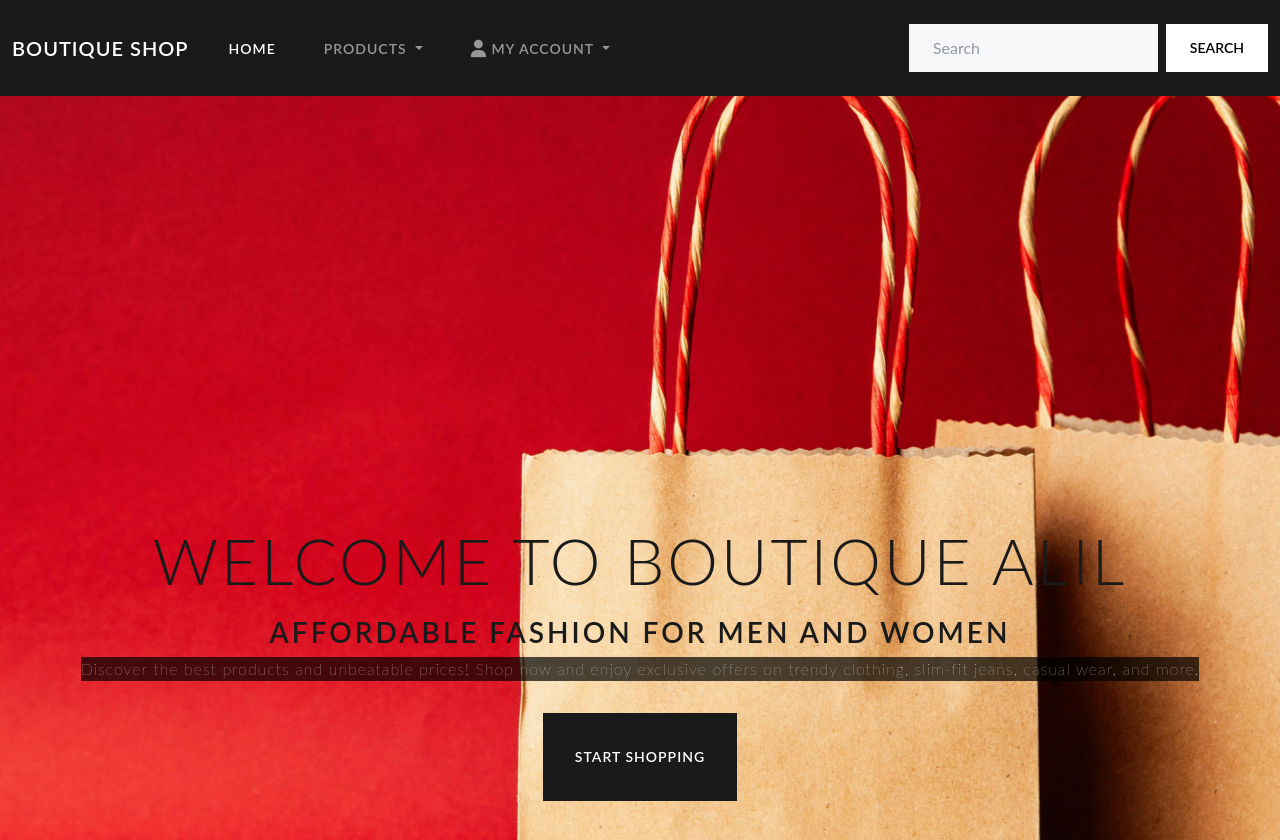
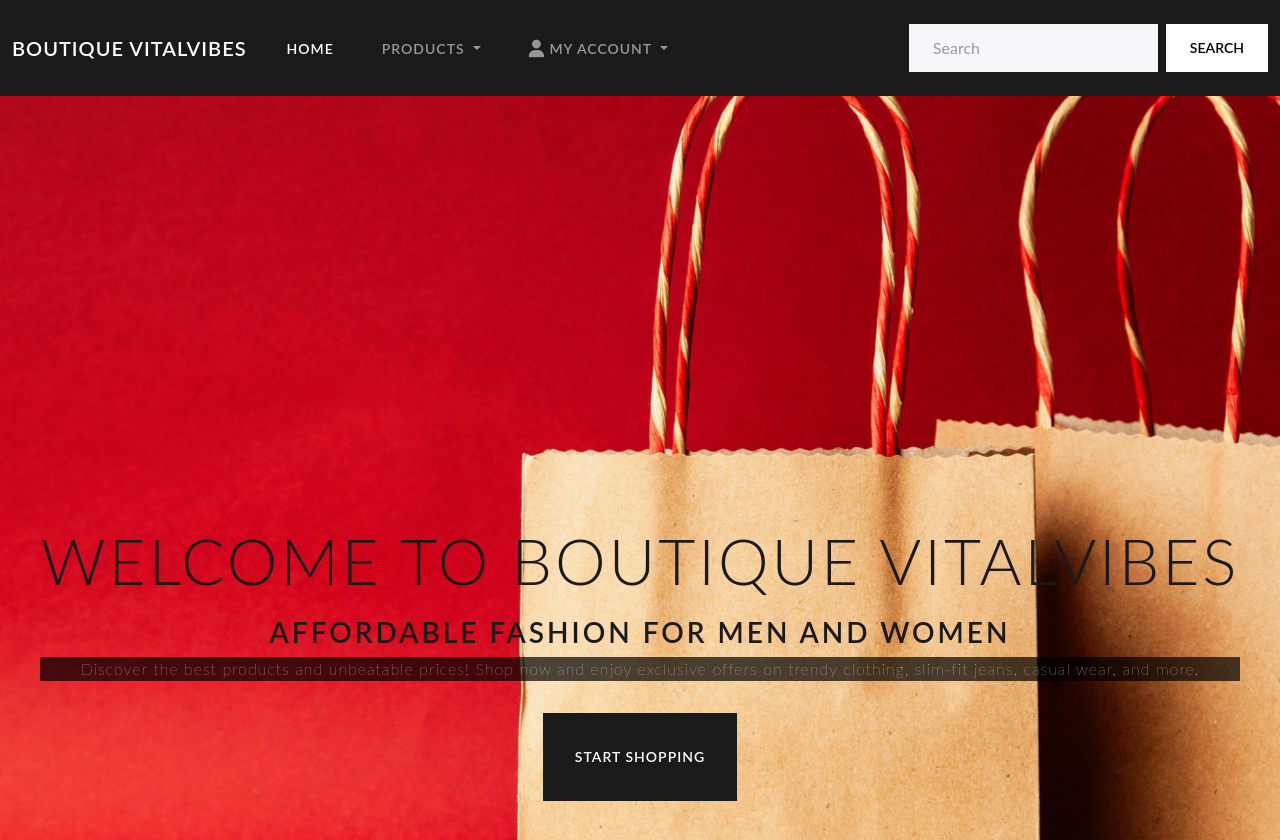
Before and after one commit to BadrAlioui/boutique_shop, a Django app: page / in a window 1280 px wide. Shown: the top 840 px of the page. Run offline with Django 5.2, Linux system fonts and the light colour scheme; data comes from the database, SQL or seed files in the repository; some libraries are stand-ins or nearby versions.

Commit message:
Modified the title

```diff
--- a/home/templates/home/home.html
+++ b/home/templates/home/home.html
@@ -3,7 +3,7 @@
 {% block content %}
 <div class="text-center">
     <div>
-        <h1 class="display-3">Welcome to Boutique Alil</h1>
+        <h1 class="display-3">Welcome to Boutique VitalVibes</h1>
         <h2 class="mt-3">Affordable Fashion for Men and Women</h2>
         <p class="paragraph">
             Discover the best products and unbeatable prices! Shop now and enjoy
--- a/templates/base.html
+++ b/templates/base.html
@@ -8,7 +8,7 @@
         <meta name="viewport" content="width=device-width, initial-scale=1.0" />
         <meta name="keywords" content="online store, boutique, affordable clothing, men’s fashion, women’s fashion, slim-fit jeans, trendy tops, comfortable pants, casual wear, shop online, best fashion deals">
         <meta name="description" content="Welcome to Boutique Alil – your go-to online store for trendy, affordable clothing for men and women. Discover unbeatable prices, stylish designs, and exclusive offers. Start shopping today!">
-        <title>{% block title%}Boutique Shop{% endblock %}</title>
+        <title>{% block title%}Boutique VitalVibes{% endblock %}</title>
         <script
             src="https://kit.fontawesome.com/d89ffbeb14.js"
             crossorigin="anonymous"
@@ -25,7 +25,7 @@
             <nav class="navbar navbar-expand-lg bg-primary navbar-dark">
                 <div class="container-fluid">
                     <a class="navbar-brand" href="{% url 'home' %}">
-                        Boutique Shop
+                        Boutique VitalVibes
                     </a>
                     <button
                         class="navbar-toggler"
```
